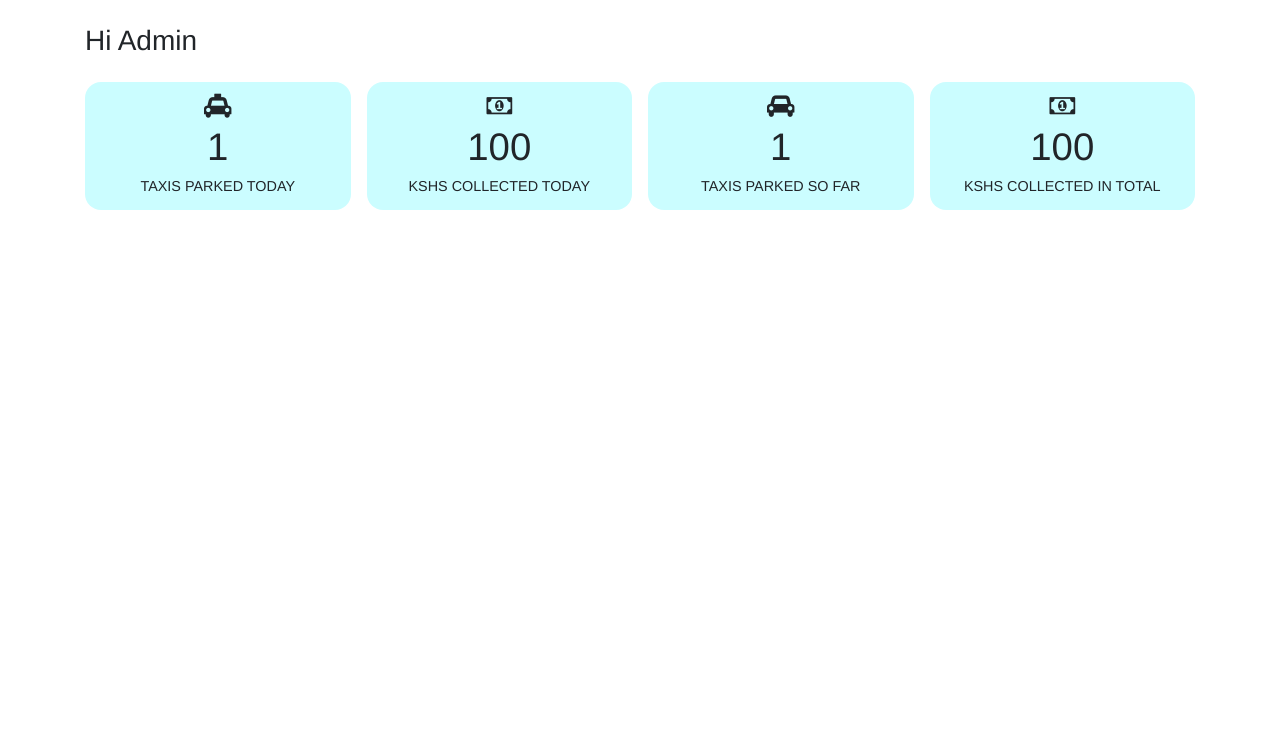
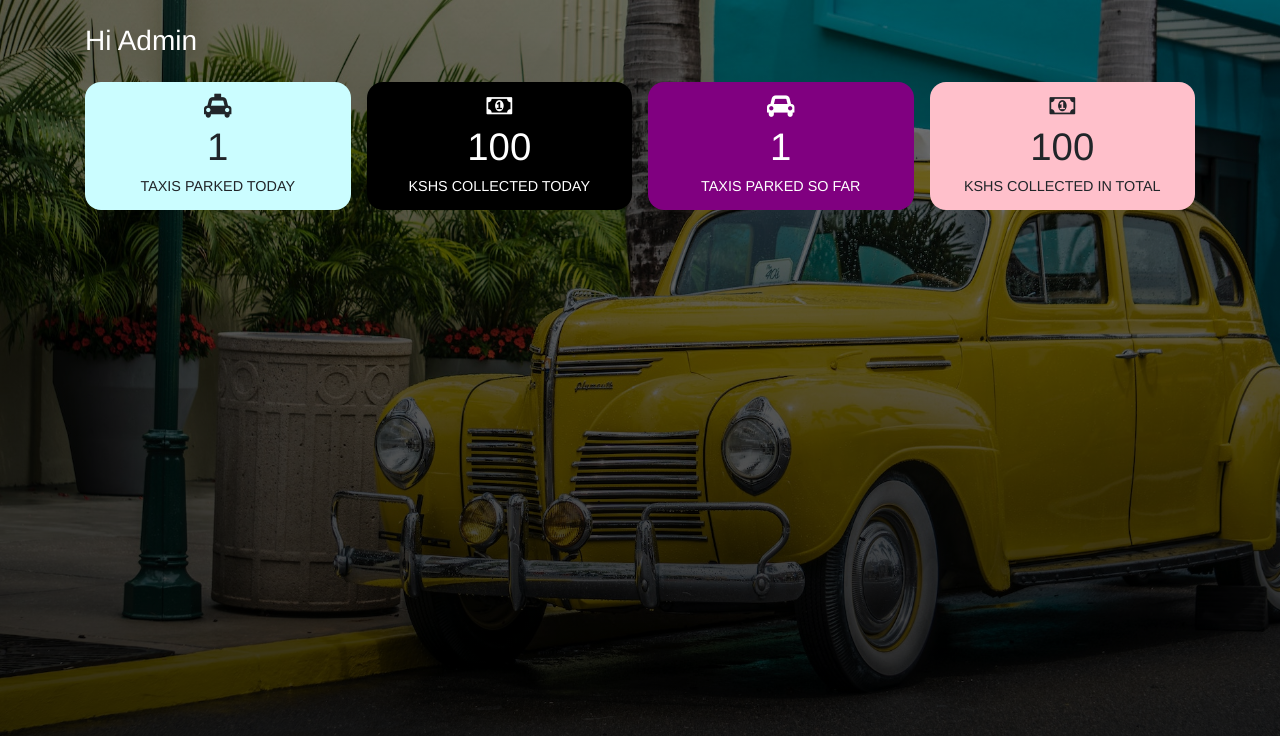
Before and after one commit to AlexWambui/Side_projects_2023, a PHP site: page /app/welcome_page.php in a window 1280 px wide. Shown: the part 64-800 px from the top of the page. Run offline with PHP 8.4, Linux system fonts and the light colour scheme; a user stored in the database is signed in; data comes from the database, SQL or seed files in the repository; some web fonts are replaced.

Commit message:
final changes

```diff
--- a/loha_auto_taxi_stand_ms/app/include/functions.php
+++ b/loha_auto_taxi_stand_ms/app/include/functions.php
@@ -95,12 +95,13 @@ if(isset($_POST['update_user_profile']))
     $id = $_REQUEST['user_id'];
     $first_name = $_REQUEST['first_name'];
     $last_name = $_REQUEST['last_name'];
+    $username = $_REQUEST['username'];
     $email = $_REQUEST['email_address'];
     $password = $_REQUEST['password'];
 
     $hashed_password = password_hash($password, PASSWORD_DEFAULT);
 
-    $sql_update_user_profile = mysqli_prepare($db_connection, "UPDATE users SET `first_name` = '$first_name', `last_name` = '$last_name', `email_address` = '$email', `password` = '$hashed_password' WHERE id = '$id' ");
+    $sql_update_user_profile = mysqli_prepare($db_connection, "UPDATE users SET `first_name` = '$first_name', `last_name` = '$last_name', `username`='$username', `email_address` = '$email', `password` = '$hashed_password' WHERE id = '$id' ");
     mysqli_stmt_execute($sql_update_user_profile) or die(mysqli_stmt_error($sql_update_user_profile));
     logout_user();
 }
--- a/loha_auto_taxi_stand_ms/app/vehicles.php
+++ b/loha_auto_taxi_stand_ms/app/vehicles.php
@@ -11,7 +11,7 @@ if (isset($_POST['save_vehicle_details'])) save_vehicle_details();
 </head>
 <body>
 <?php include_once "include/navbar.php" ?>
-<main class="container-fluid">
+<main class="container-fluid Vehicles">
     <div class="row justify-content-center">
         <div class="col-10 mt-2">
             <?= alert() ?>
@@ -108,6 +108,7 @@ if (isset($_POST['save_vehicle_details'])) save_vehicle_details();
             </div>
         </div>
     </div>
+
 </main>
 <script src="../assets/js/jquery.dataTables.min.js"></script>
 <script src="../assets/js/data_table.js"></script>
--- a/loha_auto_taxi_stand_ms/app/welcome_page.php
+++ b/loha_auto_taxi_stand_ms/app/welcome_page.php
@@ -12,7 +12,7 @@ protect_page();
 <?php include_once "include/navbar.php" ?>
 <main class="Dashboard">
     <div class="container">
-        <h3 class="mt-4">Hi <?= $_SESSION['first_name'] ?></h3>
+        <h3 class="pt-4">Hi <?= $_SESSION['first_name'] ?></h3>
         <div class="stats mt-4">
             <div class="stat">
                 <span class="icon icon-cab"></span>
--- a/loha_auto_taxi_stand_ms/assets/css/styles.css
+++ b/loha_auto_taxi_stand_ms/assets/css/styles.css
@@ -117,6 +117,14 @@ header a {
   display: block;
 }
 
+.Dashboard {
+  height: 92vh;
+  background: linear-gradient(rgba(0, 0, 0, 0.5), rgba(0, 0, 0, 0.8)), url("../images/system_images/pexels-jake-heinemann-2399254.jpg");
+  background-size: cover;
+}
+.Dashboard h3 {
+  color: #fff;
+}
 .Dashboard .stats {
   display: grid;
   grid-template-columns: repeat(4, 1fr);
@@ -142,6 +150,25 @@ header a {
 .Dashboard .stats .stat span:nth-of-type(3) {
   font-size: 0.9em;
   text-transform: uppercase;
+}
+.Dashboard .stats .stat:nth-of-type(2) {
+  background: black;
+  color: white;
+}
+.Dashboard .stats .stat:nth-of-type(3) {
+  background: purple;
+  color: #fff;
+}
+.Dashboard .stats .stat:nth-of-type(4) {
+  background: pink;
+}
+
+.Vehicles {
+  height: 92vh;
+  background: linear-gradient(rgba(0, 0, 0, 0.6), rgba(0, 0, 0, 0.5)), url("../images/system_images/tuktuk_vehicles.jpg");
+  background-size: cover;
+  background-position: center;
+  background-attachment: fixed;
 }
 
 .Receipt .container .receipt_wrapper {
--- a/loha_auto_taxi_stand_ms/assets/css/styles.scss
+++ b/loha_auto_taxi_stand_ms/assets/css/styles.scss
@@ -132,6 +132,14 @@ header {
 }
 
 .Dashboard {
+  height: 92vh;
+  background: linear-gradient(rgba(0,0,0,0.5), rgba(0,0,0,0.8)), url('../images/system_images/pexels-jake-heinemann-2399254.jpg');
+  background-size: cover;
+
+  h3 {
+    color: #fff;
+  }
+
   .stats {
     display: grid;
     grid-template-columns: repeat(4, 1fr);
@@ -162,7 +170,29 @@ header {
         text-transform: uppercase;
       }
     }
+
+    .stat:nth-of-type(2) {
+      background: black;
+      color: white;
+    }
+
+    .stat:nth-of-type(3) {
+      background: purple;
+      color: #fff;
+    }
+
+    .stat:nth-of-type(4) {
+      background: pink;
+    }
   }
+}
+
+.Vehicles {
+  height: 92vh;
+  background: linear-gradient(rgba(0,0,0,0.6), rgba(0,0,0, .5)), url('../images/system_images/tuktuk_vehicles.jpg');
+  background-size: cover;
+  background-position: center;
+  background-attachment: fixed;
 }
 
 .Receipt {
```
Also changed, not shown: loha_auto_taxi_stand_ms/app/profile_page.php (+15 -3 lines), loha_auto_taxi_stand_ms/assets/images/system_images/pexels-jake-heinemann-2399254.jpg (added), loha_auto_taxi_stand_ms/assets/images/system_images/tuktuk_vehicles.jpg (added), 1 other file.
